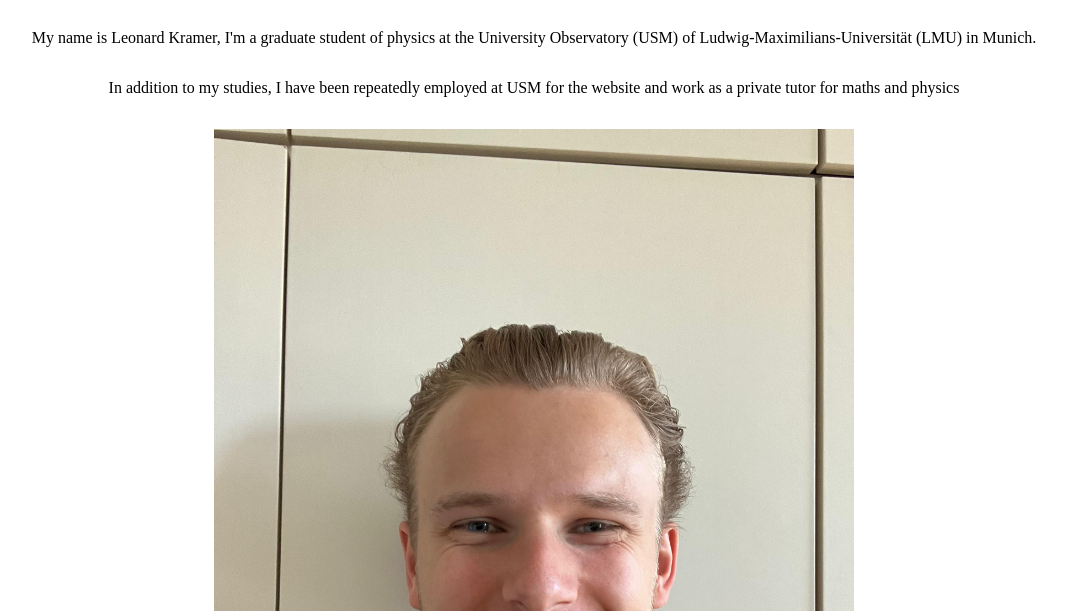
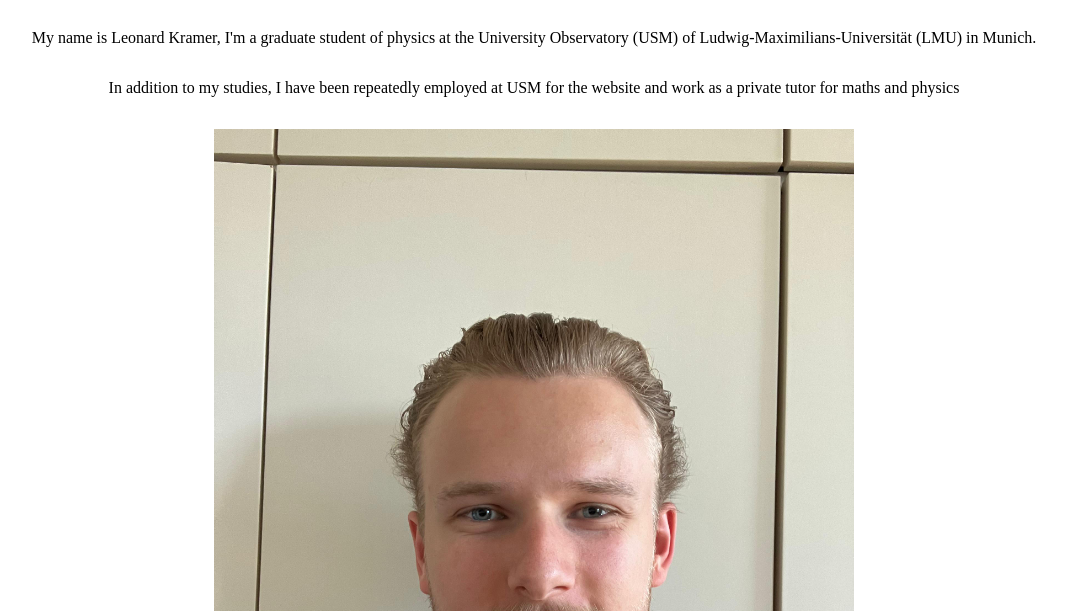
Before and after one commit to leokramerastro/leokramerastro.github.io, a plain HTML site: page index.html in a window 1280 px wide. Shown: the part 189-800 px from the top of the page, without its empty margins (106-1173 px from the left). Drawn offline with Linux system fonts and the light colour scheme.

Commit message:
Update index.html

```diff
--- a/index.html
+++ b/index.html
@@ -11,6 +11,6 @@
   <h1>Hello there!</h1>
   <p>My name is Leonard Kramer, I'm a graduate student of physics at the University Observatory (USM) of Ludwig-Maximilians-Universität (LMU) in Munich.</p>
   <p>In addition to my studies, I have been repeatedly employed at USM for the website and work as a private tutor for maths and physics</p>
-  <img src="assets/images/profile1.jpg" alt="Profile Picture">
+  <img src="assets/images/profile2.jpg" alt="Profile Picture">
 </body>
 </html>
```
